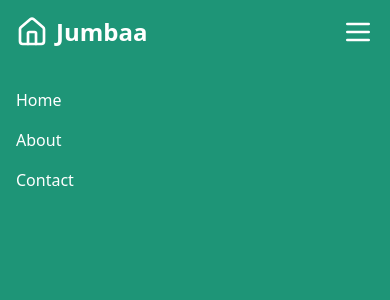
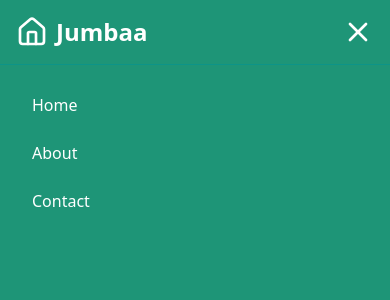
Before and after one commit to toss-org/jumbaa-website, a Next.js app: page / in a window 390 px wide. Both pictures are taken after a click on the button "Open Menu". Shown: the top 300 px of the page. Built offline with nearby package versions, Linux system fonts and the light colour scheme.

Commit message:
adding X icon for closing the nav in smaller screens

```diff
--- a/components/header.tsx
+++ b/components/header.tsx
@@ -1,5 +1,5 @@
 "use client";
-import { Home, Menu } from "lucide-react";
+import { Home, Menu, X } from "lucide-react";
 import Link from "next/link";
 import { useState } from "react";
 
@@ -33,18 +33,22 @@ export default function Header() {
           ))}
         </nav>
 
-        <button className="text-2xl md:hidden text-white" onClick={toggleMenu}>
-          <Menu size={32} />
+        <button
+          className="text-2xl md:hidden text-white"
+          onClick={toggleMenu}
+          aria-label={isOpen ? "Close Menu" : "Open Menu"}
+        >
+          {isOpen ? <X size={32} /> : <Menu size={32} />}
         </button>
         {/* Mobile Navigation */}
         {isOpen && (
-          <div className="absolute top-16 left-0 right-0 bg-[#1e9577] md:hidden">
-            <nav className="flex flex-col p-4">
+          <div className="absolute top-16 left-0 right-0 bg-[#1e9577] md:hidden transition-all duration-200">
+            <nav className="flex flex-col p-4 border-t border-teal-600">
               {navItems.map((item) => (
                 <Link
                   key={item.name}
                   href={item.href}
-                  className="text-white hover:underline py-2"
+                  className="text-white hover:bg-teal-800 py-3 px-4 rounded-lg transition-colors duration-200"
                   onClick={() => setOpen(false)}
                 >
                   {item.name}
```
